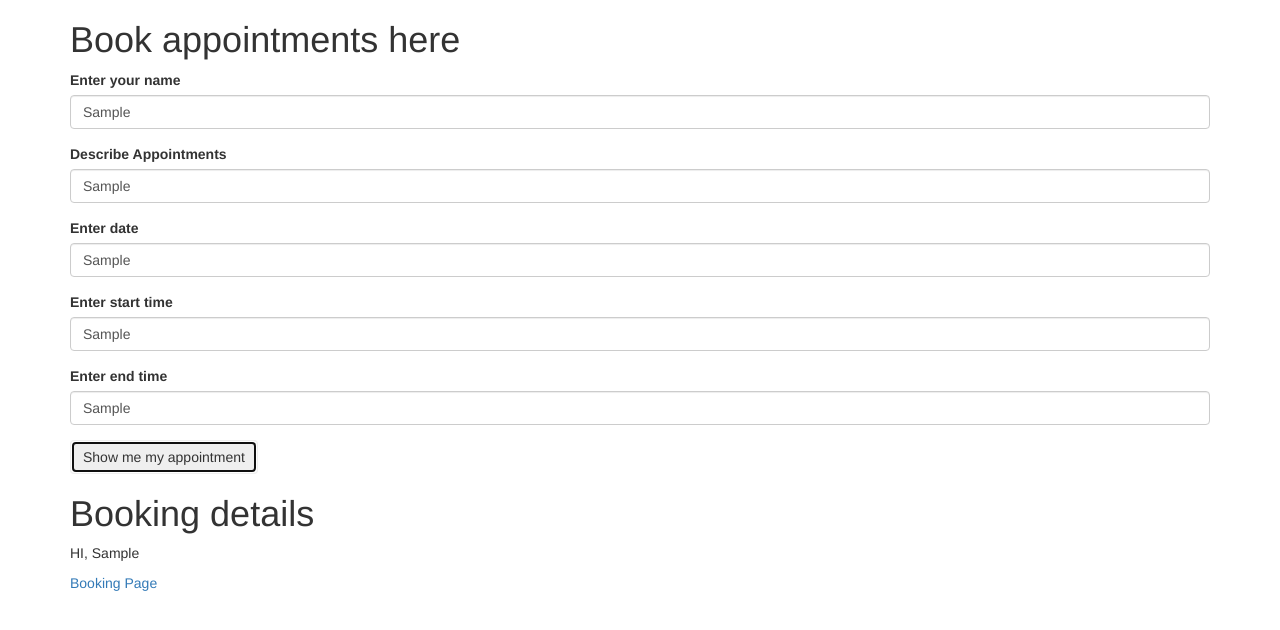
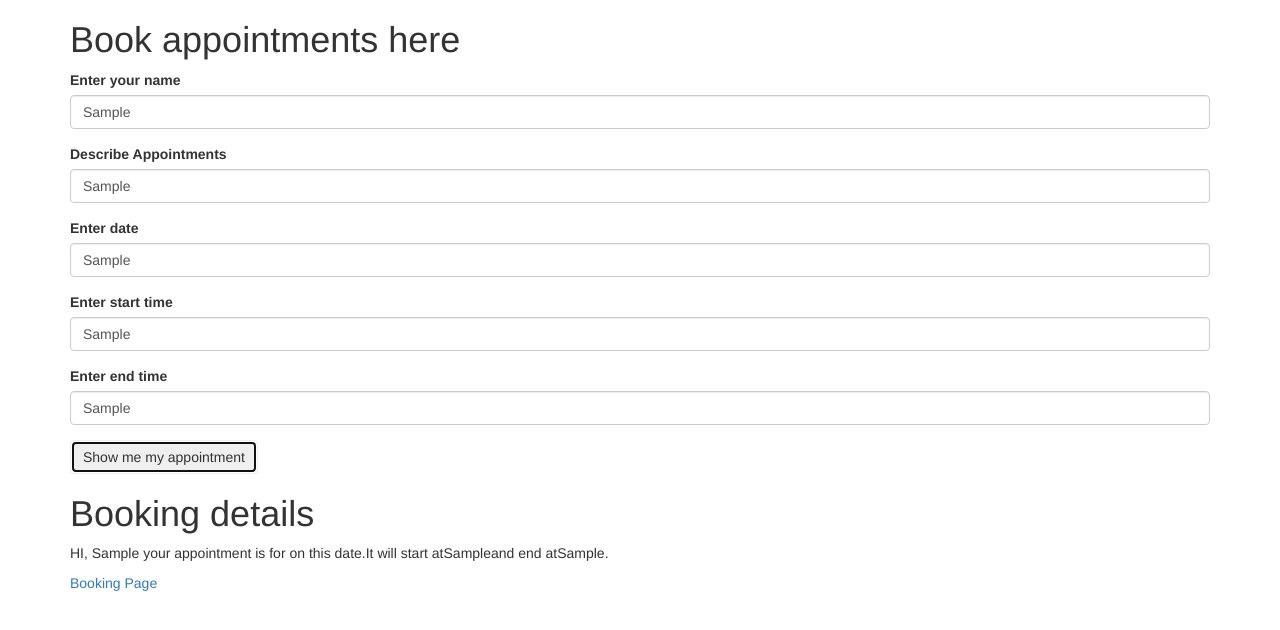
Before and after one commit to daliaramos/appointments, a plain HTML site: page index.html in a window 1280 px wide. Both pictures are taken after typing "Sample", "Sample", "Sample", "Sample", "Sample" into the empty fields and a click on the button "Show me my appointment". Drawn offline with Linux system fonts and the light colour scheme.

Commit message:
fix spans so page will work.

```diff
--- a/index.html
+++ b/index.html
@@ -40,7 +40,7 @@
 
           <div id="output">
             <h1>Booking details</h1>
-            <p>HI, <span class="name"</span> your appointment is for<span class="scheduling"</span> on this date.<span class="date"</span>It will start at<span class="start"</span>and end at<span class="end"</span>.
+            <p>HI, <span class="name"></span> your appointment is for<span class="scheduling"></span> on this date.<span class="date"></span>It will start at<span class="start"></span>and end at<span class="end"></span>.
             </p>
 
           </div>
--- a/js/scripts.js
+++ b/js/scripts.js
@@ -1,14 +1,12 @@
 $(document).ready(function() {
   $("#formOne").submit(function(event) {
     var nameInput = $("input#name").val();
-    var schedulingInput = $("input#schedulingInput").val();
     var dateInput = $("input#dateInput").val();
     var startInput = $("input#start").val();
     var endInput = $("input#end").val();
 
 
     $(".name").text(nameInput);
-    $(".scheduling").text(schedulingInput);
     $(".date").text(dateInput);
     $(".start").text(startInput);
     $(".end").text(endInput);
```
